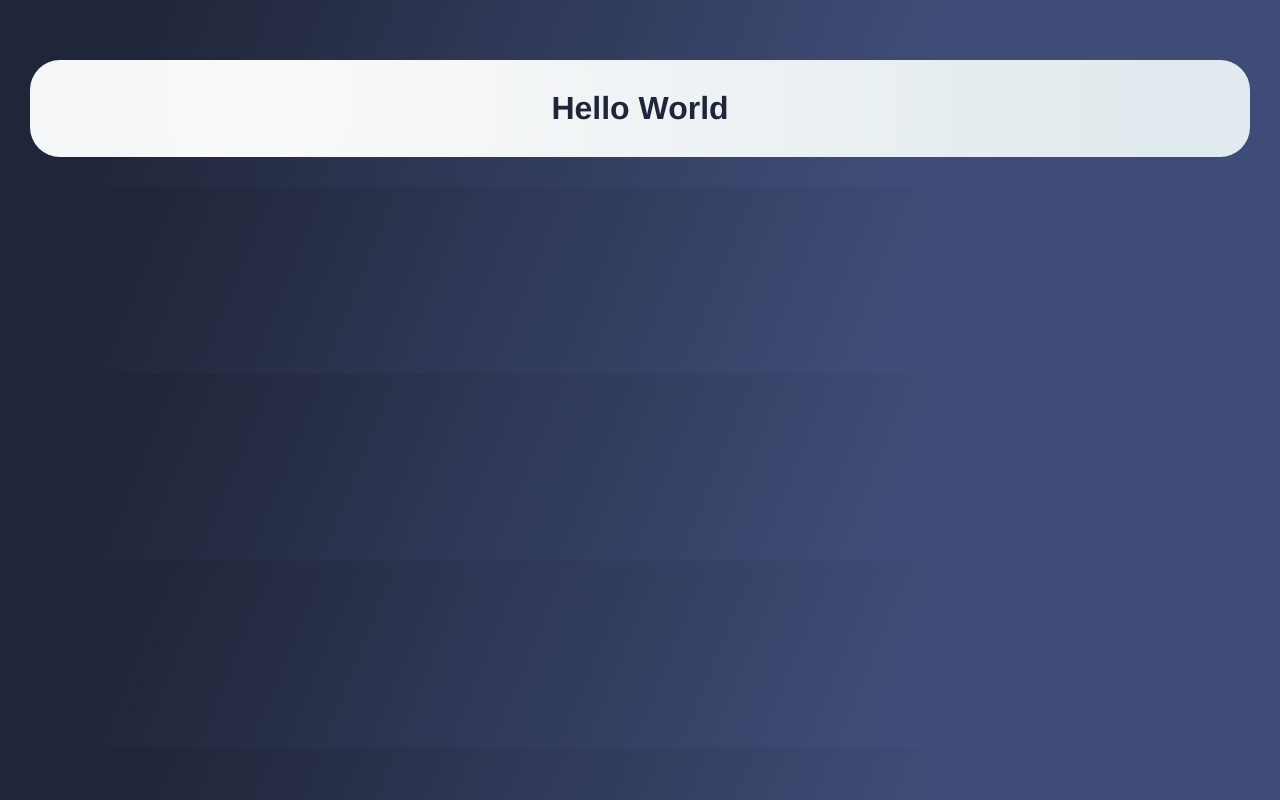
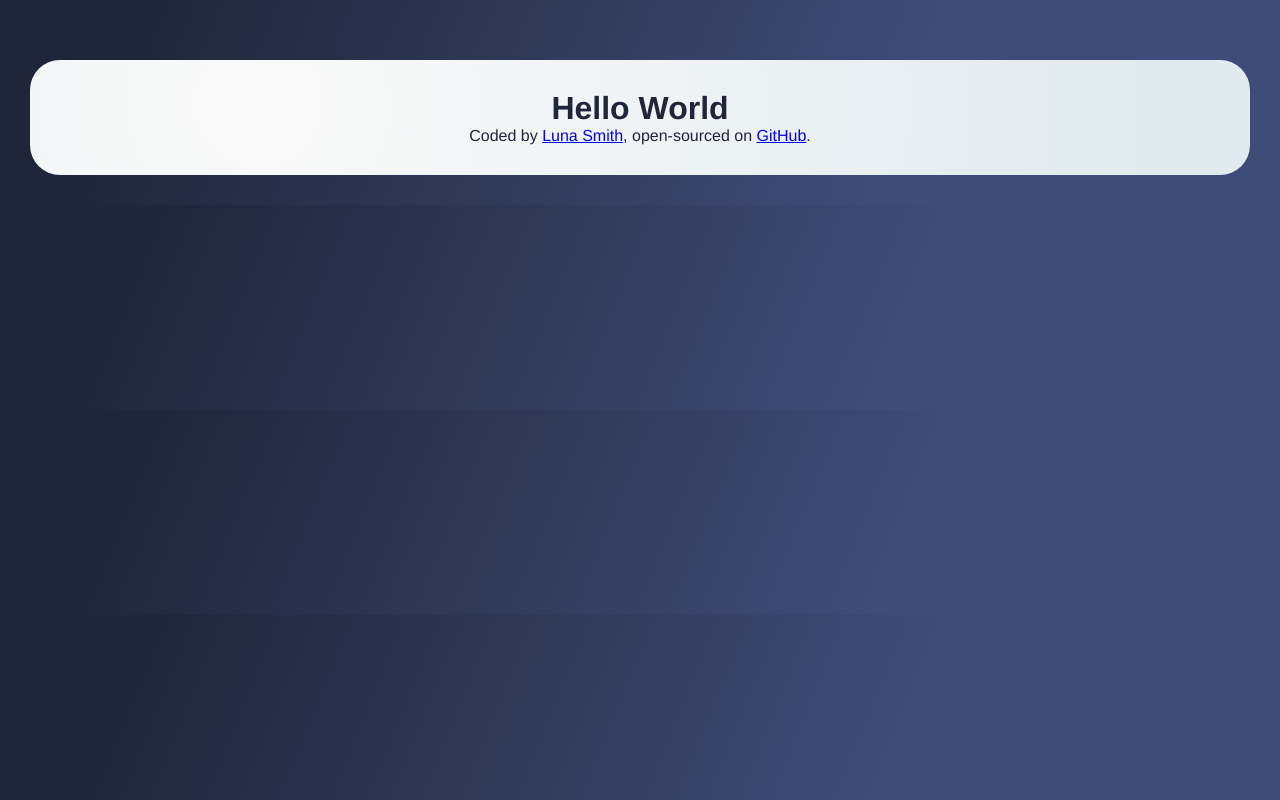
Before and after one commit to Lu-Smith/tic_tac_toe_vue, a Vue app: page / in a window 1280 px wide. Built offline with nearby package versions, Linux system fonts and the light colour scheme.

Commit message:
Added MainFooter to App.vue

```diff
--- a/src/App.vue
+++ b/src/App.vue
@@ -1,13 +1,16 @@
 <template>
   <h1>Hello World</h1>
+  <MainFooter />
 </template>
 
 <script lang="ts">
 import { defineComponent } from 'vue';
+import MainFooter from './components/MainFooter.vue';
 
 export default defineComponent({
   name: 'App',
   components: {
+    MainFooter,
   }
 });
 </script>
```
